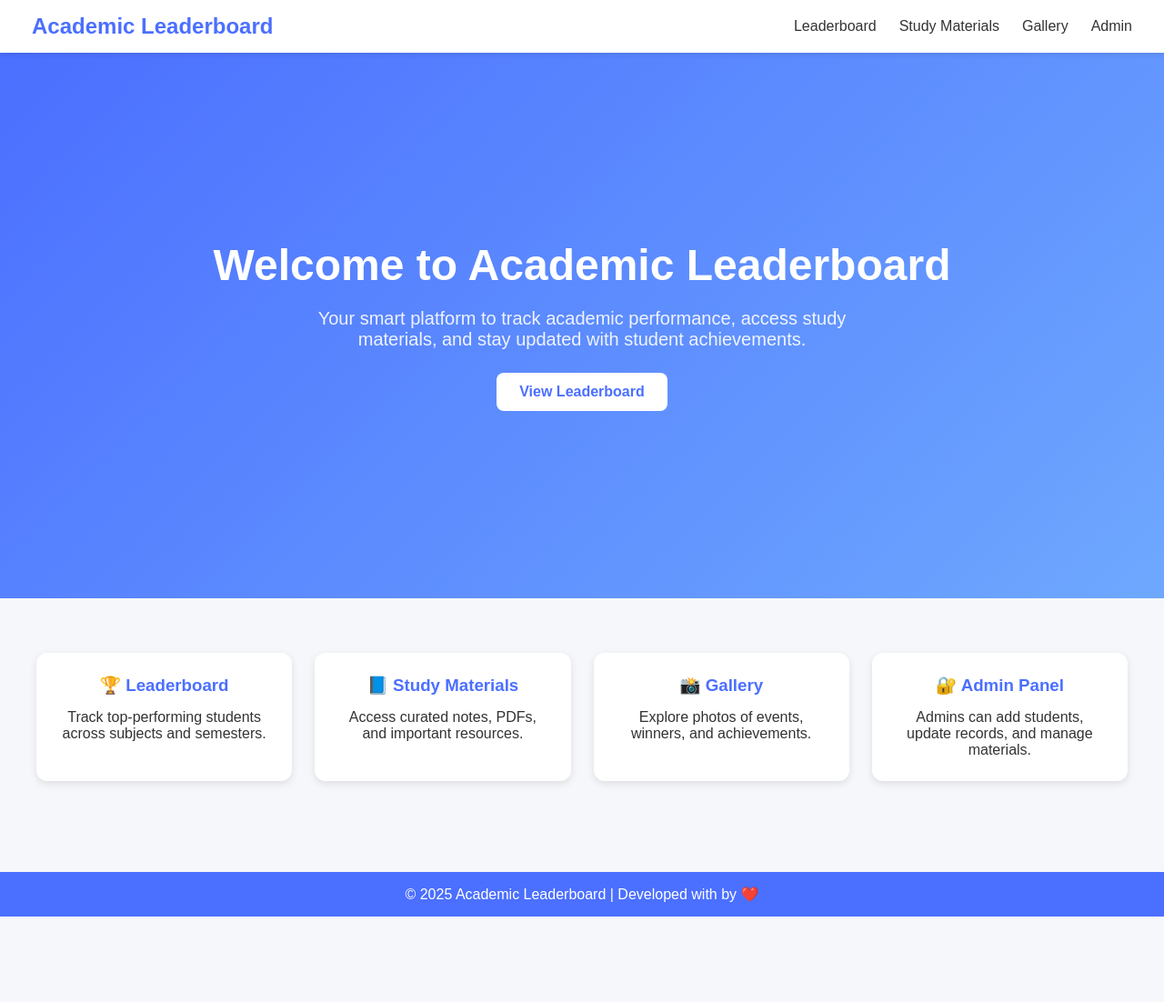
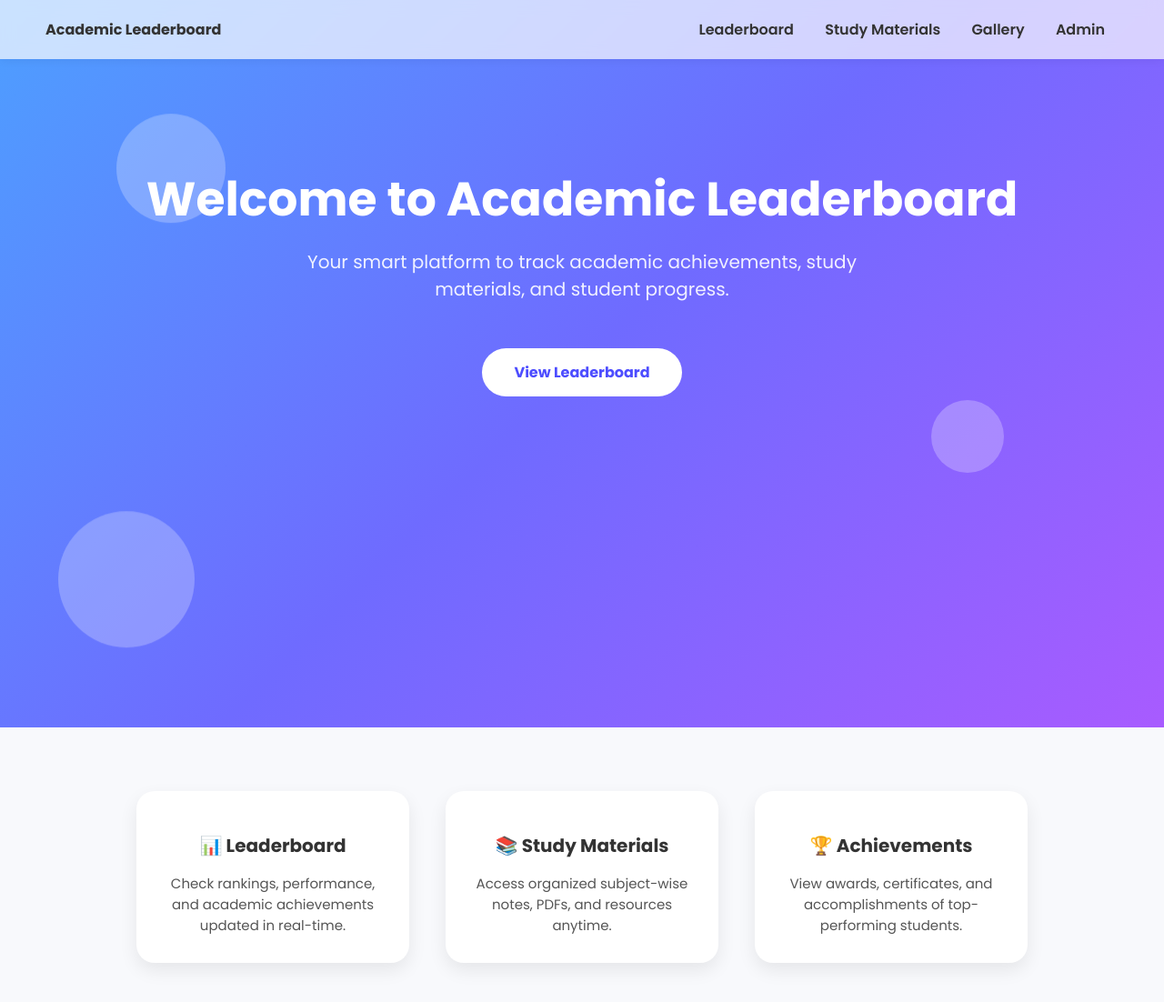
Before and after one commit to kavyaab2005/academic-leaderboard, a plain HTML site: page index.html in a window 1280 px wide. Shown: the whole page at 91% size. Before the commit the page ends 1008 px from the top, so only its background shows below. Drawn offline with Linux system fonts and the light colour scheme.

Commit message:
Update index.html

```diff
--- a/index.html
+++ b/index.html
@@ -1,179 +1,192 @@
 <!DOCTYPE html>
 <html lang="en">
 <head>
-    <meta charset="UTF-8" />
-    <meta name="viewport" content="width=device-width, initial-scale=1.0" />
+    <meta charset="UTF-8">
+    <meta name="viewport" content="width=device-width, initial-scale=1.0">
     <title>Academic Leaderboard</title>
 
+    <!-- Google Fonts -->
+    <link href="https://fonts.googleapis.com/css2?family=Poppins:wght@300;400;600;700&display=swap" rel="stylesheet">
+
+    <link rel="stylesheet" href="style.css">
+
     <style>
-        * {
+        /* ===== GLOBAL ===== */
+        body {
             margin: 0;
-            padding: 0;
-            box-sizing: border-box;
-            font-family: "Poppins", sans-serif;
+            font-family: 'Poppins', sans-serif;
+            background: #f8f9fc;
         }
 
-        body {
-            background: #f5f7fa;
-            color: #333;
+        nav {
+            display: flex;
+            justify-content: space-between;
+            padding: 20px 50px;
+            background: rgba(255,255,255,0.7);
+            backdrop-filter: blur(8px);
+            position: fixed;
+            top: 0;
+            width: 100%;
+            z-index: 100;
+            box-shadow: 0 2px 10px rgba(0,0,0,0.05);
         }
 
-        /* Navbar */
-        nav {
-            background: #ffffff;
-            padding: 15px 35px;
-            display: flex;
-            justify-content: space-between;
-            align-items: center;
-            box-shadow: 0 2px 6px rgba(0,0,0,0.1);
-            position: sticky;
-            top: 0;
-            z-index: 1000;
+        nav a {
+            text-decoration: none;
+            margin: 0 15px;
+            color: #333;
+            font-weight: 600;
         }
 
-        nav .logo {
-            font-size: 24px;
-            font-weight: 600;
-            color: #4b6fff;
-        }
-
-        nav ul {
-            list-style: none;
-            display: flex;
-            gap: 25px;
-        }
-
-        nav ul li a {
-            text-decoration: none;
-            color: #333;
-            font-weight: 500;
-        }
-
-        nav ul li a:hover {
-            color: #4b6fff;
-        }
-
-        /* Hero Section */
+        /* ===== HERO SECTION ===== */
         .hero {
-            height: 75vh;
-            display: flex;
-            justify-content: center;
-            align-items: center;
-            flex-direction: column;
-            background: linear-gradient(135deg, #4b6fff, #6ea8fe);
+            height: 100vh;
+            background: linear-gradient(135deg, #4d9fff, #6f6bff, #a85bff);
             color: white;
             text-align: center;
-            padding: 20px;
+            padding-top: 180px;
+            position: relative;
+            overflow: hidden;
         }
 
         .hero h1 {
-            font-size: 48px;
+            font-size: 52px;
             font-weight: 700;
-            margin-bottom: 20px;
+            animation: fadeInDown 1s ease;
         }
 
         .hero p {
             font-size: 20px;
-            max-width: 650px;
+            margin-top: 15px;
             opacity: 0.9;
+            animation: fadeIn 2s ease;
         }
 
-        .btn {
-            margin-top: 25px;
-            padding: 12px 25px;
+        .btn-primary {
+            padding: 14px 35px;
             background: white;
-            color: #4b6fff;
-            font-weight: 600;
-            border-radius: 8px;
+            color: #4d4dff;
+            border-radius: 50px;
+            margin-top: 30px;
+            display: inline-block;
+            font-weight: 700;
             text-decoration: none;
             transition: 0.3s;
+            animation: fadeInUp 1s ease;
         }
 
-        .btn:hover {
-            background: #dfe6ff;
+        .btn-primary:hover {
+            background: #e6e6ff;
         }
 
-        /* Features */
-        .features {
-            padding: 60px 40px;
-            display: grid;
-            grid-template-columns: repeat(auto-fit, minmax(250px, 1fr));
-            gap: 25px;
+        /* Floating shapes */
+        .bubble {
+            position: absolute;
+            background: rgba(255,255,255,0.25);
+            border-radius: 50%;
+            animation: float 8s infinite ease-in-out;
         }
 
-        .feature-box {
-            background: white;
-            padding: 25px;
-            border-radius: 12px;
-            box-shadow: 0 3px 8px rgba(0,0,0,0.1);
-            text-align: center;
+        @keyframes float {
+            0% { transform: translateY(0px); }
+            50% { transform: translateY(-40px); }
+            100% { transform: translateY(0px); }
         }
 
-        .feature-box h3 {
-            margin-bottom: 15px;
-            color: #4b6fff;
+        /* ===== FEATURE CARDS ===== */
+        .features {
+            padding: 70px 60px;
+            display: flex;
+            justify-content: center;
+            gap: 40px;
         }
 
-        /* Footer */
-        footer {
+        .card {
+            width: 300px;
+            background: white;
+            padding: 30px;
+            border-radius: 20px;
+            box-shadow: 0 8px 20px rgba(0,0,0,0.08);
             text-align: center;
-            background: #4b6fff;
-            color: white;
-            padding: 15px;
-            margin-top: 40px;
+            transition: 0.3s ease;
+        }
+
+        .card:hover {
+            transform: translateY(-10px);
+            box-shadow: 0 12px 25px rgba(0,0,0,0.12);
+        }
+
+        .card h3 {
+            margin: 15px 0;
+            font-size: 20px;
+            color: #333;
+        }
+
+        .card p {
+            font-size: 15px;
+            color: #555;
+        }
+
+        /* Animations */
+        @keyframes fadeInDown {
+            from { opacity: 0; transform: translateY(-20px); }
+            to { opacity: 1; transform: translateY(0); }
+        }
+
+        @keyframes fadeInUp {
+            from { opacity: 0; transform: translateY(20px); }
+            to { opacity: 1; transform: translateY(0); }
+        }
+
+        @keyframes fadeIn {
+            from { opacity: 0; }
+            to { opacity: 1; }
         }
     </style>
 </head>
 
 <body>
 
-    <!-- Navbar -->
+    <!-- NAVBAR -->
     <nav>
-        <div class="logo">Academic Leaderboard</div>
-        <ul>
-            <li><a href="leaderboard.html">Leaderboard</a></li>
-            <li><a href="study-materials.html">Study Materials</a></li>
-            <li><a href="gallery.html">Gallery</a></li>
-            <li><a href="admin-login.html">Admin</a></li>
-        </ul>
+        <div class="logo"><strong>Academic Leaderboard</strong></div>
+        <div class="menu">
+            <a href="leaderboard.html">Leaderboard</a>
+            <a href="study-materials.html">Study Materials</a>
+            <a href="gallery.html">Gallery</a>
+            <a href="admin-login.html">Admin</a>
+        </div>
     </nav>
 
-    <!-- Hero -->
+    <!-- HERO SECTION -->
     <section class="hero">
+        <div class="bubble" style="width: 120px; height: 120px; top: 20%; left: 10%;"></div>
+        <div class="bubble" style="width: 80px; height: 80px; top: 60%; left: 80%; animation-duration: 10s;"></div>
+        <div class="bubble" style="width: 150px; height: 150px; top: 75%; left: 5%; animation-duration: 12s;"></div>
+
         <h1>Welcome to Academic Leaderboard</h1>
-        <p>Your smart platform to track academic performance, access study materials,
-        and stay updated with student achievements.</p>
-        <a class="btn" href="leaderboard.html">View Leaderboard</a>
+        <p>Your smart platform to track academic achievements, study materials, and student progress.</p>
+
+        <a class="btn-primary" href="leaderboard.html">View Leaderboard</a>
     </section>
 
-    <!-- Features -->
+    <!-- FEATURES SECTION -->
     <section class="features">
-        <div class="feature-box">
-            <h3>🏆 Leaderboard</h3>
-            <p>Track top-performing students across subjects and semesters.</p>
+        <div class="card">
+            <h3>📊 Leaderboard</h3>
+            <p>Check rankings, performance, and academic achievements updated in real-time.</p>
         </div>
 
-        <div class="feature-box">
-            <h3>📘 Study Materials</h3>
-            <p>Access curated notes, PDFs, and important resources.</p>
+        <div class="card">
+            <h3>📚 Study Materials</h3>
+            <p>Access organized subject-wise notes, PDFs, and resources anytime.</p>
         </div>
 
-        <div class="feature-box">
-            <h3>📸 Gallery</h3>
-            <p>Explore photos of events, winners, and achievements.</p>
-        </div>
-
-        <div class="feature-box">
-            <h3>🔐 Admin Panel</h3>
-            <p>Admins can add students, update records, and manage materials.</p>
+        <div class="card">
+            <h3>🏆 Achievements</h3>
+            <p>View awards, certificates, and accomplishments of top-performing students.</p>
         </div>
     </section>
 
-    <!-- Footer -->
-    <footer>
-        © 2025 Academic Leaderboard | Developed with by ❤️
-    </footer>
-<script src="script.js"></script>
-
 </body>
 </html>
```
